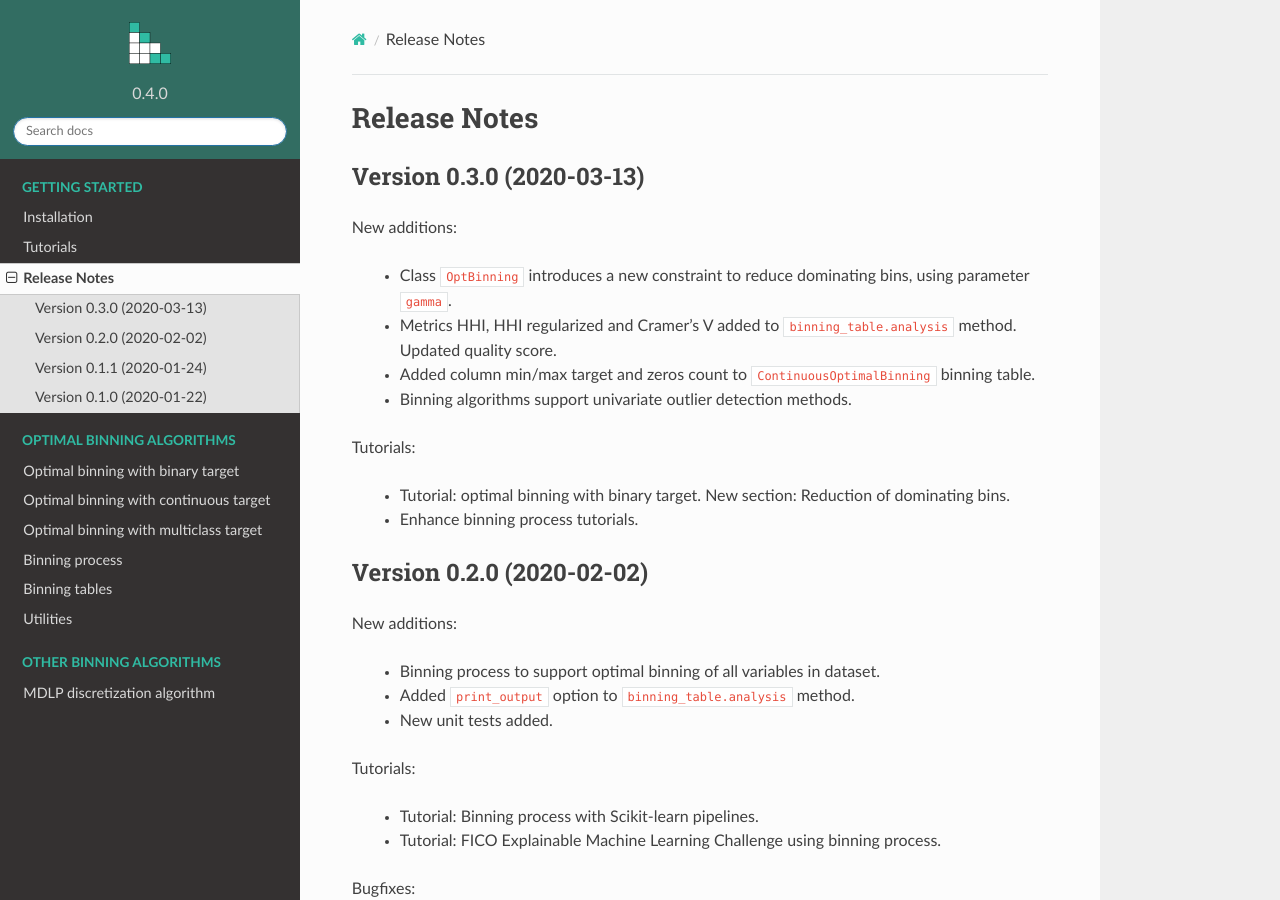
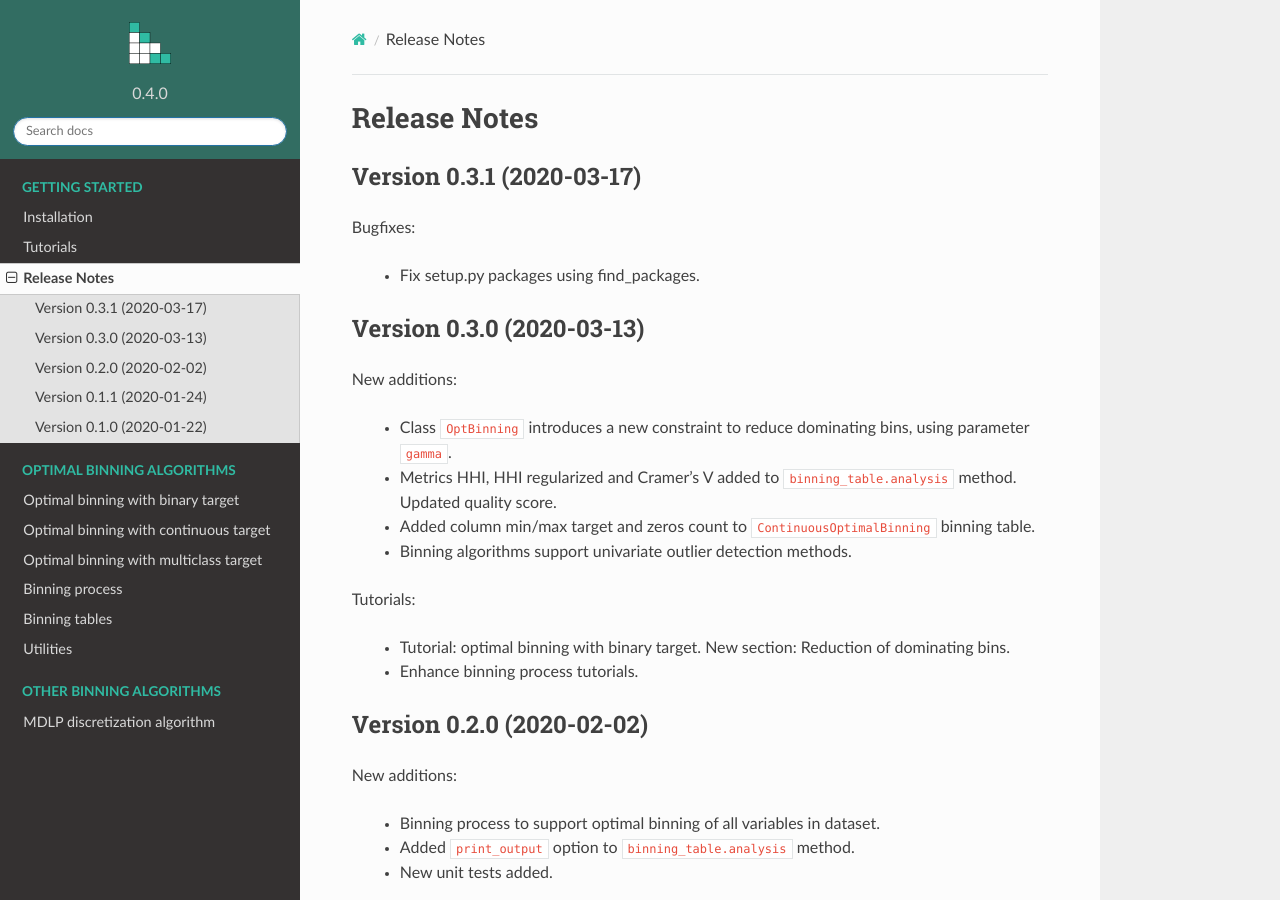
Before and after one commit to guillermo-navas-palencia/optbinning, a Sphinx documentation site: the page built from doc/source/release_notes.rst, in a window 1280 px wide and 900 px high. Built offline with Sphinx 7.4.7 and the Read the Docs theme 2.0.0, drawn with Linux system fonts in a browser that asks for light colours.

Commit message:
Release notes version 0.3.1

```diff
--- a/doc/source/release_notes.rst
+++ b/doc/source/release_notes.rst
@@ -1,5 +1,13 @@
 Release Notes
 =============
+
+Version 0.3.1 (2020-03-17)
+--------------------------
+
+Bugfixes:
+
+   - Fix setup.py packages using find_packages.
+
 
 Version 0.3.0 (2020-03-13)
 --------------------------
```
